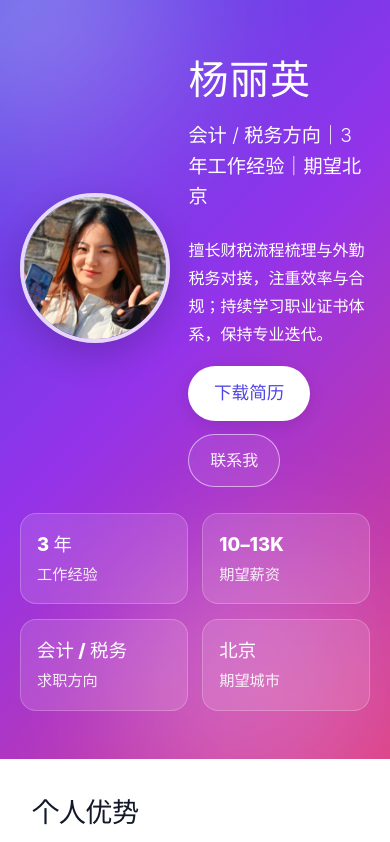
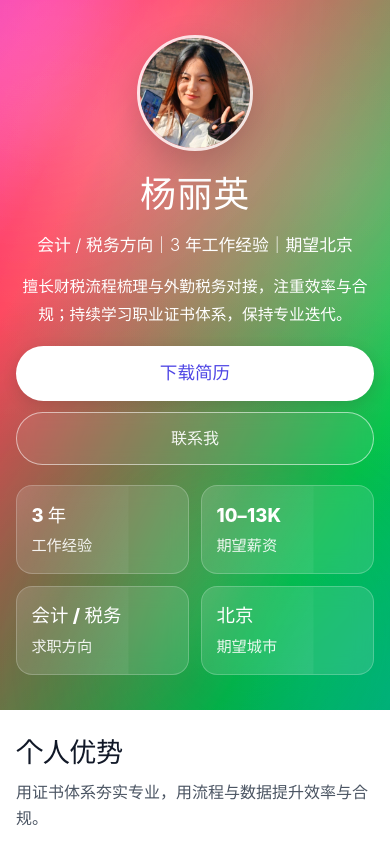
Before and after one commit to leongaooo/liying, a React (Vite) app: page / in a window 390 px wide. Shown: the top 842 px of the page. Built offline with nearby package versions, Linux system fonts and the light colour scheme.

Commit message:
feat(UI): 增强头部动画效果和响应式设计
添加头部渐变背景动画和微调交互效果
优化移动端布局和样式
改进头像旋转动画和按钮悬停效果

```diff
--- a/src/App.css
+++ b/src/App.css
@@ -29,9 +29,9 @@ body {
 .header {
   position: relative;
   overflow: hidden;
-  background: linear-gradient(135deg, #4f46e5 0%, #9333ea 45%, #f43f5e 120%);
+  background: #0b1020;
   color: white;
-  padding: 3rem 0;
+  padding: clamp(2.2rem, 5vw, 3.2rem) 0;
   text-align: center;
 }
 
@@ -47,7 +47,26 @@ body {
   position: absolute;
   inset: 0;
   pointer-events: none;
-  opacity: 0.75;
+  opacity: 1;
+}
+
+.header-gradient {
+  position: absolute;
+  inset: 0;
+  background: linear-gradient(120deg, #4f46e5, #9333ea, #f43f5e, #22c55e, #06b6d4);
+  background-size: 240% 240%;
+  background-position: 0% 50%;
+  filter: saturate(1.2) contrast(1.05);
+  opacity: 0.95;
+}
+
+.header-gradient::after {
+  content: '';
+  position: absolute;
+  inset: 0;
+  background: radial-gradient(900px 520px at 18% 18%, rgba(255, 255, 255, 0.12), transparent 60%),
+    radial-gradient(720px 520px at 85% 26%, rgba(255, 255, 255, 0.1), transparent 55%),
+    radial-gradient(900px 650px at 50% 95%, rgba(0, 0, 0, 0.24), transparent 60%);
 }
 
 .bg-blob {
@@ -56,7 +75,8 @@ body {
   height: 420px;
   filter: blur(50px);
   border-radius: 999px;
-  opacity: 0.45;
+  opacity: 0.42;
+  mix-blend-mode: overlay;
 }
 
 .blob-1 {
@@ -96,6 +116,21 @@ body {
   font-size: 1.1rem;
   transition: all 0.3s ease;
   box-shadow: 0 4px 15px rgba(0, 0, 0, 0.1);
+  position: relative;
+  overflow: hidden;
+}
+
+.resume-button::after {
+  content: '';
+  position: absolute;
+  inset: 0;
+  transform: translateX(-120%);
+  background: linear-gradient(110deg, transparent 20%, rgba(79, 70, 229, 0.22) 45%, transparent 70%);
+}
+
+.resume-button:hover::after {
+  transform: translateX(120%);
+  transition: transform 650ms ease;
 }
 
 /* Main Content */
@@ -111,7 +146,7 @@ body {
 .hero {
   display: grid;
   grid-template-columns: 1fr;
-  gap: 1.6rem;
+  gap: 1.25rem;
   align-items: center;
 }
 
@@ -152,6 +187,16 @@ body {
   opacity: 0.75;
   mask: radial-gradient(circle, transparent 61%, #000 62%);
   pointer-events: none;
+  animation: avatarSpin 7s linear infinite;
+}
+
+@keyframes avatarSpin {
+  from {
+    transform: rotate(0deg);
+  }
+  to {
+    transform: rotate(360deg);
+  }
 }
 
 .hero-identity {
@@ -211,6 +256,18 @@ body {
   text-align: left;
   backdrop-filter: blur(10px);
   transition: transform 0.2s ease, background 0.2s ease, border-color 0.2s ease;
+  position: relative;
+  overflow: hidden;
+}
+
+.stat-card::before {
+  content: '';
+  position: absolute;
+  inset: -1px;
+  opacity: 0.35;
+  background: linear-gradient(120deg, rgba(255, 255, 255, 0.24), rgba(255, 255, 255, 0), rgba(255, 255, 255, 0.18));
+  transform: translateX(-35%);
+  pointer-events: none;
 }
 
 .stat-card:hover {
@@ -393,6 +450,65 @@ body {
 }
 
 /* Responsive Design */
+@media (max-width: 480px) {
+  .main {
+    padding: 1.35rem 1rem;
+  }
+
+  .header-content {
+    padding: 0 1rem;
+  }
+
+  .hero-left {
+    flex-direction: column;
+    text-align: center;
+    gap: 0.95rem;
+  }
+
+  .avatar-container {
+    width: 116px;
+    height: 116px;
+    border-width: 3px;
+  }
+
+  .name {
+    font-size: 2.25rem;
+  }
+
+  .title {
+    font-size: 1.05rem;
+    margin-bottom: 0.9rem;
+  }
+
+  .subtitle {
+    font-size: 0.98rem;
+  }
+
+  .hero-actions {
+    width: 100%;
+    justify-content: center;
+    gap: 0.7rem;
+  }
+
+  .resume-button,
+  .ghost-button {
+    width: 100%;
+    text-align: center;
+  }
+
+  .hero-right {
+    justify-content: stretch;
+  }
+
+  .stat-grid {
+    gap: 0.75rem;
+  }
+
+  .stat-card {
+    padding: 0.9rem;
+  }
+}
+
 @media (min-width: 768px) {
   .hero {
     grid-template-columns: 1.4fr 1fr;
@@ -428,3 +544,9 @@ body {
     padding: 3rem;
   }
 }
+
+@media (prefers-reduced-motion: reduce) {
+  .avatar-ring {
+    animation: none;
+  }
+}
--- a/src/App.tsx
+++ b/src/App.tsx
@@ -55,6 +55,28 @@ function App() {
       <header className="header">
         <div className="header-bg" aria-hidden="true">
           <motion.div
+            className="header-gradient"
+            animate={
+              shouldReduceMotion
+                ? undefined
+                : {
+                    backgroundPosition: ['0% 50%', '100% 50%', '0% 50%'],
+                    scale: [1, 1.02, 1],
+                    rotate: [0, 0.6, 0],
+                    opacity: [0.85, 1, 0.85],
+                  }
+            }
+            transition={
+              shouldReduceMotion
+                ? undefined
+                : {
+                    duration: 14,
+                    repeat: Infinity,
+                    ease: 'easeInOut',
+                  }
+            }
+          />
+          <motion.div
             className="bg-blob blob-1"
             animate={shouldReduceMotion ? undefined : { y: [0, -12, 0], x: [0, 10, 0] }}
             transition={
@@ -80,14 +102,22 @@ function App() {
           animate={shouldReduceMotion ? undefined : { opacity: 1, y: 0 }}
           transition={{ duration: 0.7 }}
         >
-          <div className="hero">
+          <motion.div
+            className="hero"
+            initial={shouldReduceMotion ? undefined : 'hidden'}
+            animate={shouldReduceMotion ? undefined : 'show'}
+            variants={{
+              hidden: { opacity: 0 },
+              show: { opacity: 1, transition: { staggerChildren: 0.12, delayChildren: 0.05 } },
+            }}
+          >
             <div className="hero-left">
               <motion.div
                 className="avatar-container"
                 initial={shouldReduceMotion ? undefined : { opacity: 0, scale: 0.9, rotate: -2 }}
                 animate={shouldReduceMotion ? undefined : { opacity: 1, scale: 1, rotate: 0 }}
                 transition={{ duration: 0.6, ease: [0.22, 1, 0.36, 1] }}
-                whileHover={shouldReduceMotion ? undefined : { y: -2, rotate: 0.6 }}
+                whileHover={shouldReduceMotion ? undefined : { y: -3, rotate: 0.8, scale: 1.015 }}
               >
                 <img className="avatar-img" src="/profile.png" alt="杨丽英头像" />
                 <div className="avatar-ring" aria-hidden="true" />
@@ -134,14 +164,23 @@ function App() {
                     href="/杨丽英简历.pdf"
                     download
                     className="resume-button"
-                    whileHover={shouldReduceMotion ? undefined : { scale: 1.03 }}
+                    whileHover={
+                      shouldReduceMotion
+                        ? undefined
+                        : { scale: 1.03, y: -1, boxShadow: '0 14px 34px rgba(0,0,0,0.18)' }
+                    }
                     whileTap={shouldReduceMotion ? undefined : { scale: 0.98 }}
                   >
                     下载简历
                   </motion.a>
-                  <a className="ghost-button" href="#contact">
+                  <motion.a
+                    className="ghost-button"
+                    href="#contact"
+                    whileHover={shouldReduceMotion ? undefined : { y: -1, scale: 1.01 }}
+                    whileTap={shouldReduceMotion ? undefined : { scale: 0.98 }}
+                  >
                     联系我
-                  </a>
+                  </motion.a>
                 </motion.div>
               </motion.div>
             </div>
@@ -179,7 +218,7 @@ function App() {
                 </motion.div>
               </motion.div>
             </motion.div>
-          </div>
+          </motion.div>
         </motion.div>
       </header>
 
```
